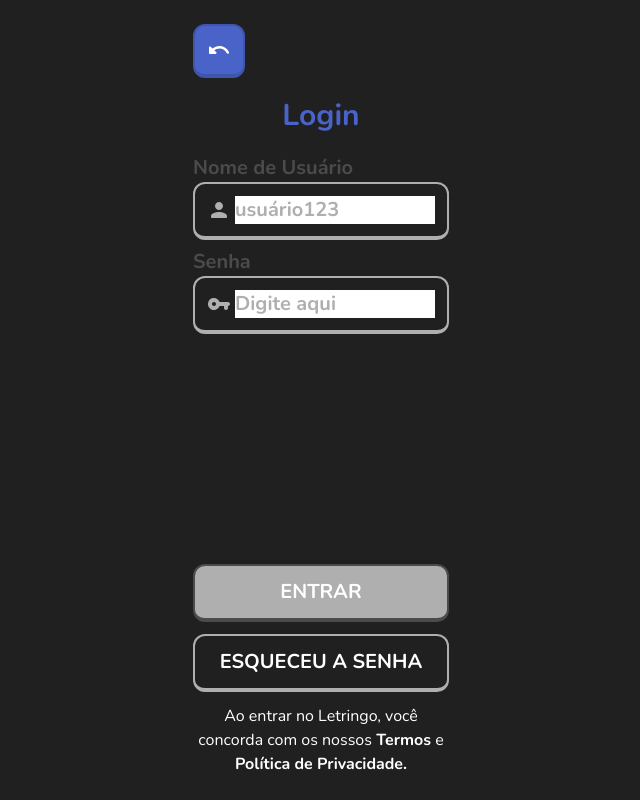
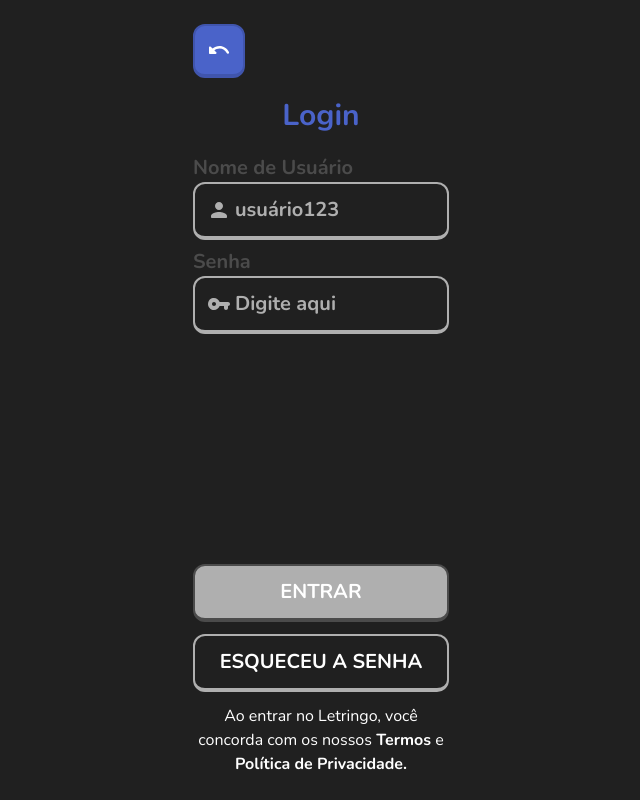
Before and after one commit to jvcosta-dev/letringo, a React (Vite) app: page /login in a window 1280 px wide. Shown: the whole page, without its empty margins (319-959 px from the left). Built offline with nearby package versions, Linux system fonts and the light colour scheme; no server answers.

Commit message:
styling and some css related props

```diff
--- a/src/components/stats/StatsList.tsx
+++ b/src/components/stats/StatsList.tsx
@@ -2,7 +2,12 @@
 
 import { Stat as IStat } from "../../interfaces/stat";
 import Stat from "./Stat";
-import { AutoStories, BookRounded, Timer, Whatshot } from "@mui/icons-material";
+import {
+  AutoStoriesRounded,
+  BookRounded,
+  Timer,
+  Whatshot,
+} from "@mui/icons-material";
 
 interface StatsListProps {
   stats: IStat[];
@@ -24,7 +29,11 @@
 
   return (
     <div className="w-full grid grid-cols-2 grid-rows-1 gap-3">
-      <Stat Icon={AutoStories} value={pages_count} label="Páginas Lidas" />
+      <Stat
+        Icon={AutoStoriesRounded}
+        value={pages_count}
+        label="Páginas Lidas"
+      />
       <Stat
         Icon={Whatshot}
         iconColor="red"
--- a/src/components/ui/Button.tsx
+++ b/src/components/ui/Button.tsx
@@ -49,7 +49,7 @@
       type={submit ? "submit" : "button"}
       aria-label={ariaLabel}
       className={`text-${size} ${
-        bgColor && `bg-${bgColor} border-neutral-dark dark:border-white`
+        bgColor && `bg-${bgColor} border-neutral-dark`
       } ${
         !bgColor && outlined
           ? "text-primary dark:text-white border-neutral-gray"
--- a/src/components/ui/Input.tsx
+++ b/src/components/ui/Input.tsx
@@ -38,7 +38,7 @@
           value={value}
           onChange={onChange}
           required={required}
-          className="w-full placeholder:text-neutral-gray outline-none group"
+          className="w-full placeholder:text-neutral-gray outline-none group bg-transparent"
         />
       </div>
     </label>
--- a/src/index.css
+++ b/src/index.css
@@ -5,3 +5,15 @@
 * {
   @apply font-nunito;
 }
+
+body {
+  overflow-x: hidden;
+}
+
+body.dark {
+  background-color: #202020;
+}
+
+:root:has(.no-doc-scroll) {
+  overflow: hidden;
+}
```
